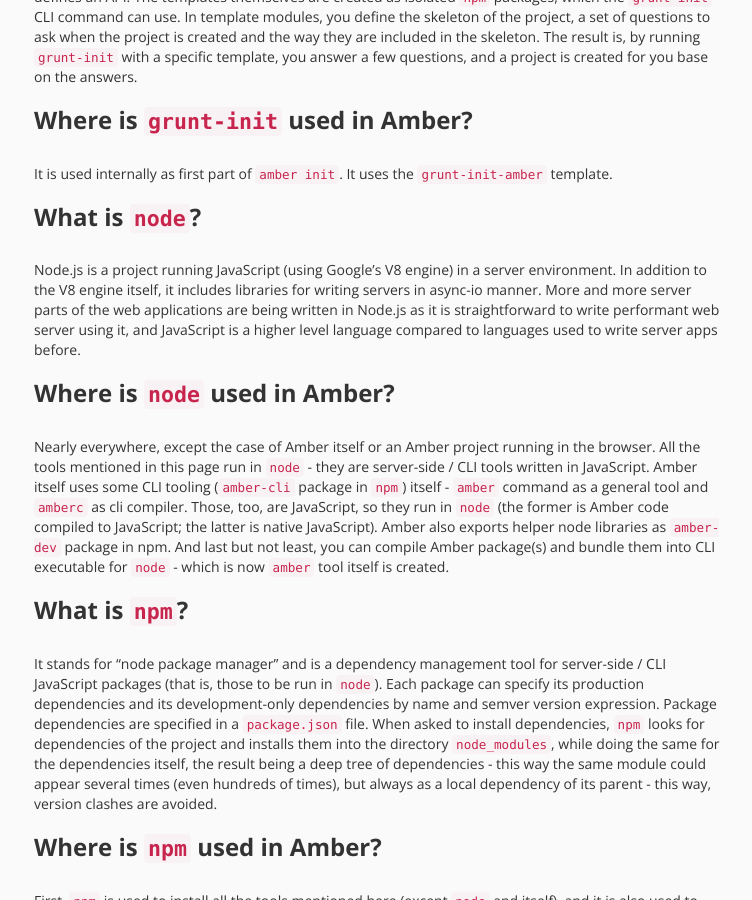
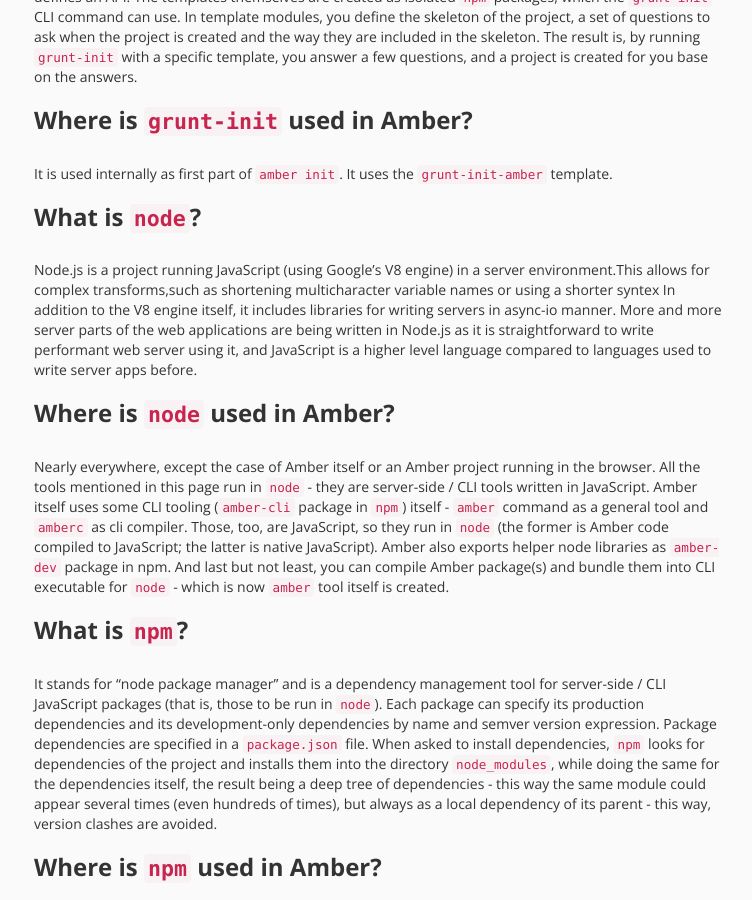
Before and after one commit to amber-smalltalk/amber-documentation, a Jekyll site: the page built from javascript-glossary.md, in a window 1280 px wide and 900 px high, scrolled down 1316 px. Shown: the whole window, without its empty margins (381-1133 px from the left). Built offline with Jekyll 4.4.1, drawn with Linux system fonts in a browser that asks for light colours; nearby versions of some CDN libraries.

Commit message:
Update javascript-glossary.md

```diff
--- a/javascript-glossary.md
+++ b/javascript-glossary.md
@@ -41,7 +41,7 @@ It is used internally as first part of `amber init`. It uses the `grunt-init-amb
 
 ### What is `node`?
 
-Node.js is a project running JavaScript (using Google's V8 engine) in a server environment. In addition to the V8 engine itself, it includes libraries for writing servers in async-io manner. More and more server parts of the web applications are being written in Node.js as it is straightforward to write performant web server using it, and JavaScript is a higher level language compared to languages used to write server apps before.
+Node.js is a project running JavaScript (using Google's V8 engine) in a server environment.This allows for complex transforms,such as shortening multicharacter variable names or using a shorter syntex   In addition to the V8 engine itself, it includes libraries for writing servers in async-io manner. More and more server parts of the web applications are being written in Node.js as it is straightforward to write performant web server using it, and JavaScript is a higher level language compared to languages used to write server apps before.
 
 ### Where is `node` used in Amber?
 
```
